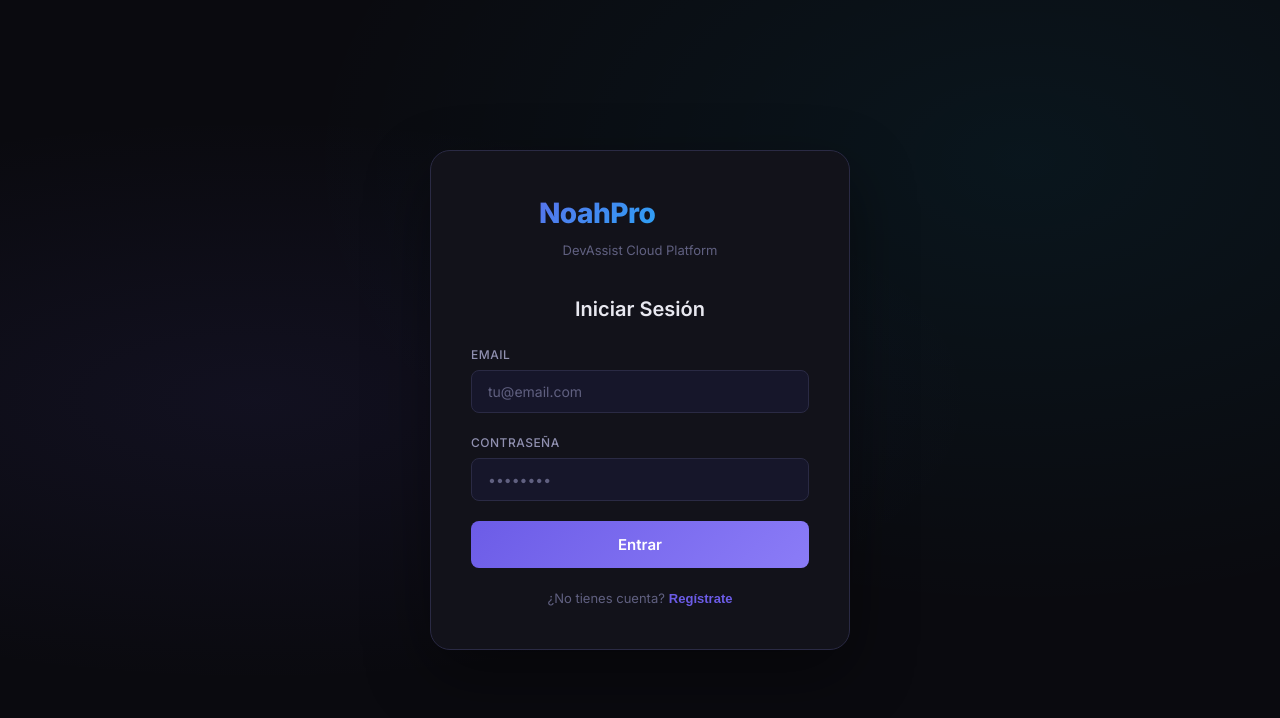
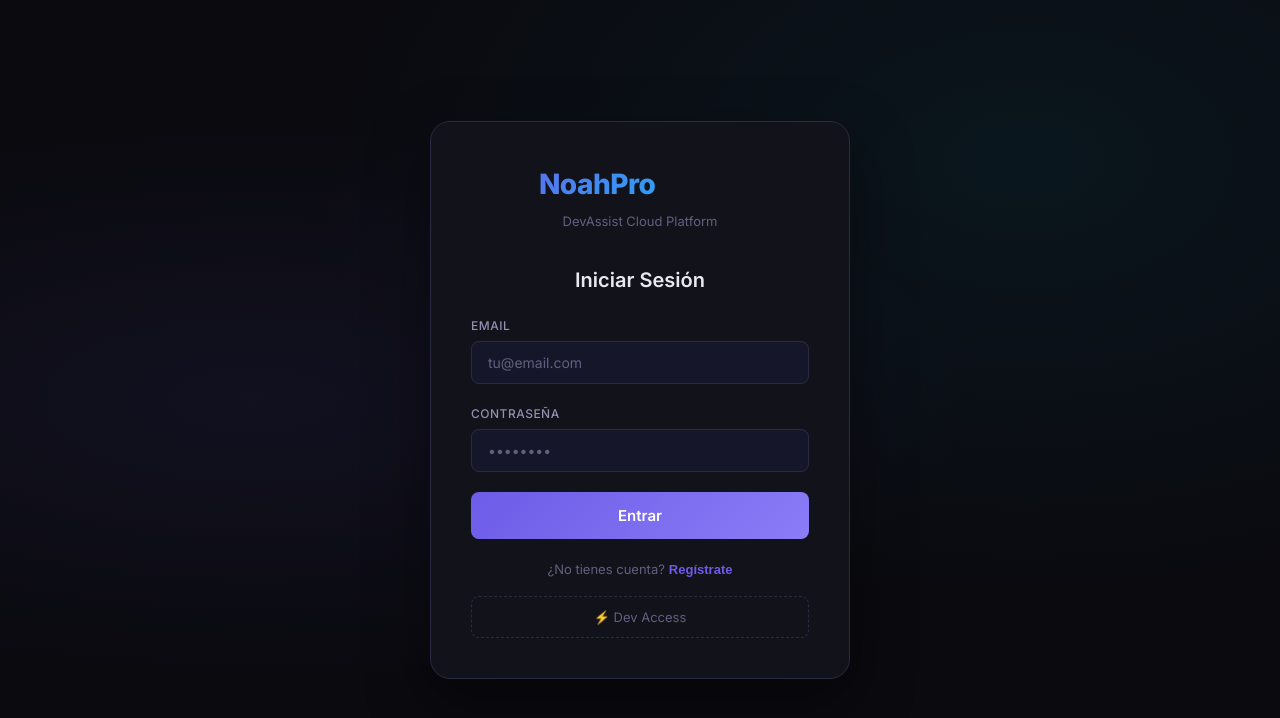
Before and after one commit to christian-eduard/devassist, a React (Vite) app in the folder dashboard/: page /login in a window 1280 px wide. Shown: the top 718 px of the page. Built offline with nearby package versions, Linux system fonts and the light colour scheme; no server answers.

Commit message:
feat: dev access button + user chris created

```diff
--- a/dashboard/src/index.css
+++ b/dashboard/src/index.css
@@ -472,6 +472,26 @@ a:hover { color: var(--accent-secondary); }
 }
 .login-toggle button:hover { color: var(--accent-secondary); }
 
+.login-dev-btn {
+  width: 100%;
+  margin-top: 16px;
+  padding: 12px;
+  background: transparent;
+  border: 1px dashed var(--border);
+  border-radius: var(--radius-sm);
+  color: var(--text-muted);
+  font-size: 13px;
+  font-family: inherit;
+  cursor: pointer;
+  transition: var(--transition);
+}
+.login-dev-btn:hover {
+  border-color: var(--accent);
+  color: var(--accent);
+  background: var(--accent-glow);
+}
+.login-dev-btn:disabled { opacity: 0.5; cursor: not-allowed; }
+
 /* Sidebar User */
 .sidebar-user {
   display: flex;
--- a/dashboard/src/pages/LoginPage.jsx
+++ b/dashboard/src/pages/LoginPage.jsx
@@ -20,6 +20,24 @@ export default function LoginPage() {
                 ? await register(form.name, form.email, form.password)
                 : await login(form.email, form.password);
 
+            if (res.ok) {
+                navigate('/');
+            } else {
+                setError(res.error || 'Error de autenticación');
+            }
+        } catch (err) {
+            setError(err.message || 'Error de conexión');
+        } finally {
+            setLoading(false);
+        }
+    };
+
+    const handleDevAccess = async () => {
+        setError('');
+        setLoading(true);
+        setIsRegister(false);
+        try {
+            const res = await login('chris@noahpro.studio', 'Zeta10zeta@');
             if (res.ok) {
                 navigate('/');
             } else {
@@ -97,6 +115,15 @@ export default function LoginPage() {
                         </button>
                     </div>
                 </form>
+
+                <button
+                    type="button"
+                    onClick={handleDevAccess}
+                    disabled={loading}
+                    className="login-dev-btn"
+                >
+                    ⚡ Dev Access
+                </button>
             </div>
         </div>
     );
```
